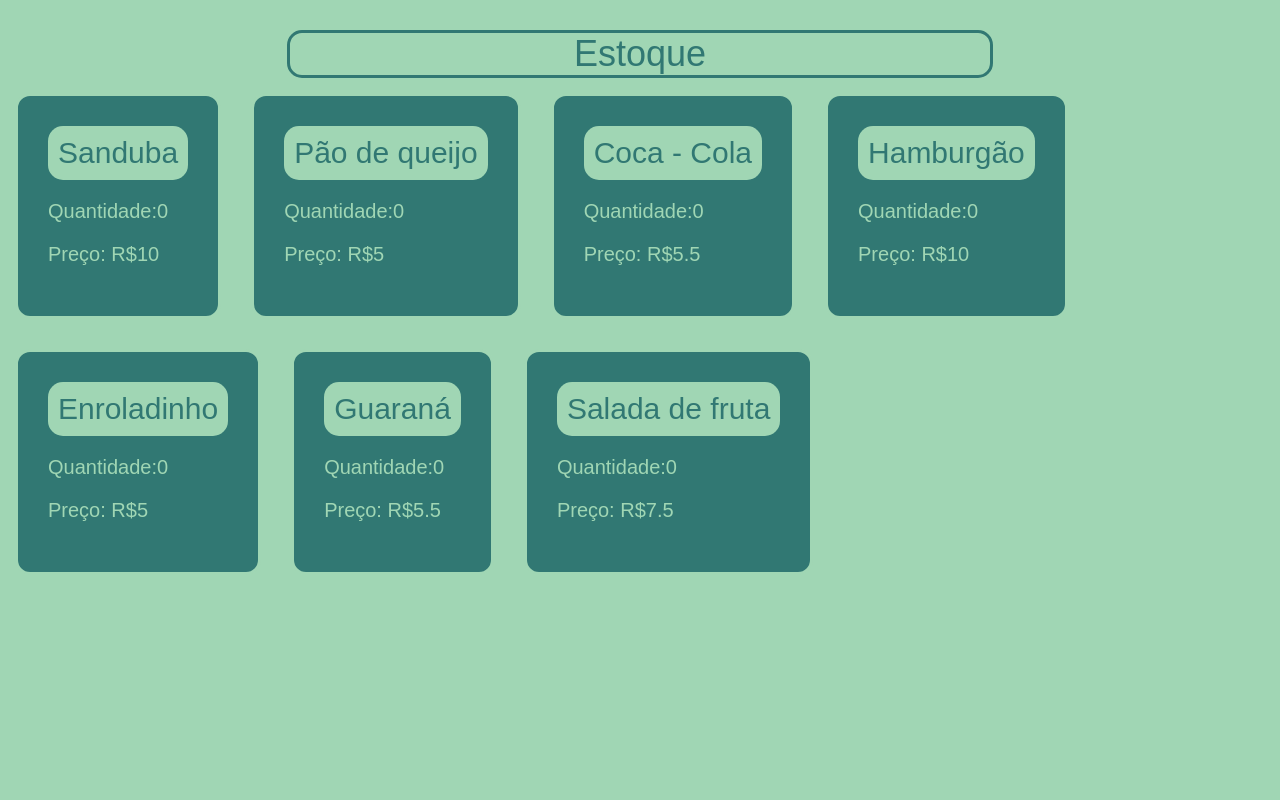
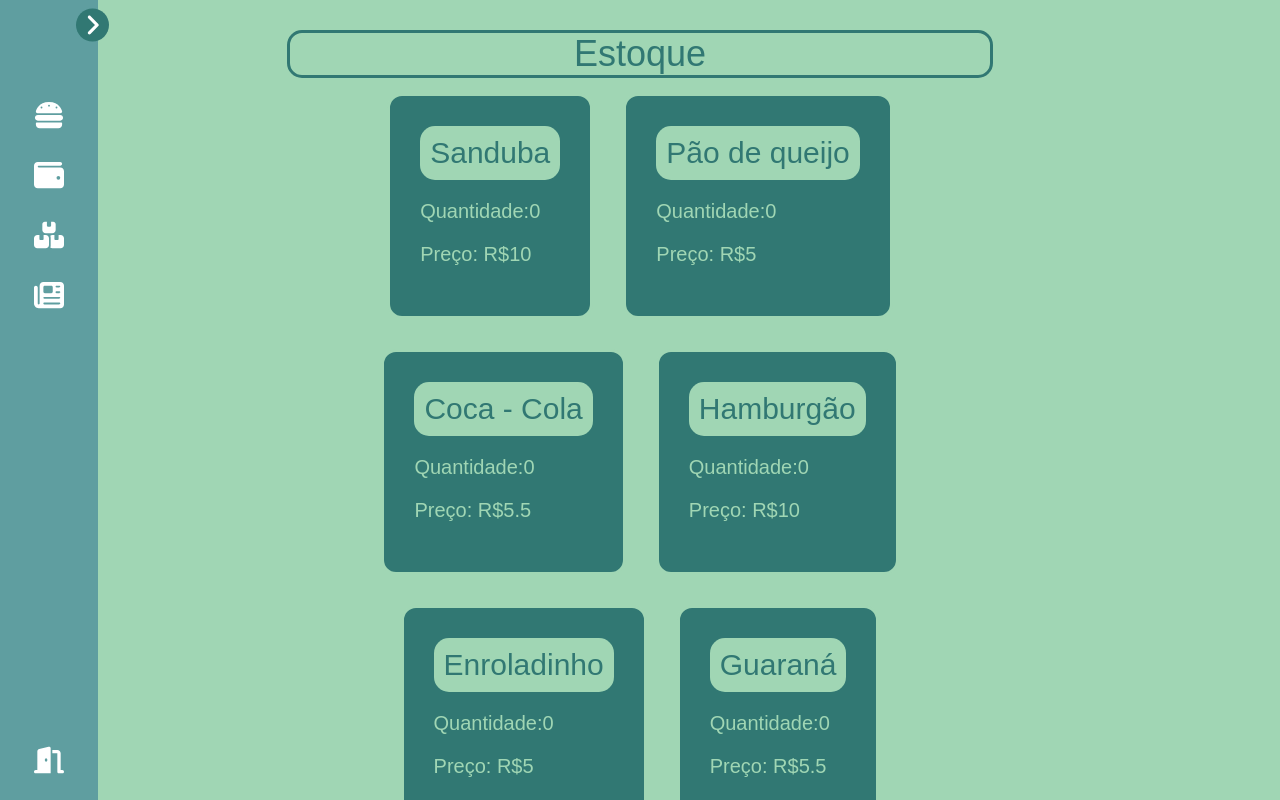
Before and after one commit to enricopizzol/natus-rest, a React (Create React App) app: page /stock in a window 1280 px wide. Shown: the top 800 px of the page. Built offline with nearby package versions, Linux system fonts and the light colour scheme.

Commit message:
adicionada a sidebar e corrigidos erros de css

```diff
--- a/src/components/stock/stock.css
+++ b/src/components/stock/stock.css
@@ -1,6 +1,9 @@
 .stock-item-container{
     display: flex;
     flex-wrap: wrap;
+    justify-content: center;
+    padding-left: 300px;
+    padding-right:300px;
 }
 
 .stock-item-data{
--- a/src/views/StockView.js
+++ b/src/views/StockView.js
@@ -1,11 +1,13 @@
 import React from "react";
 import "./stockView.css";
 import Stock from "../components/stock/stock";
+import SideBar from "../components/sidebar/sidebar";
 
 const StockView = () => {
   return (
     <>
-        <Stock/>
+      <SideBar/>
+      <Stock/>
     </>
   );
 };
--- a/src/views/stockView.css
+++ b/src/views/stockView.css
@@ -0,0 +1,4 @@
+.stock-main-container{
+    display:flex;
+    justify-content:space-between;
+}
```
